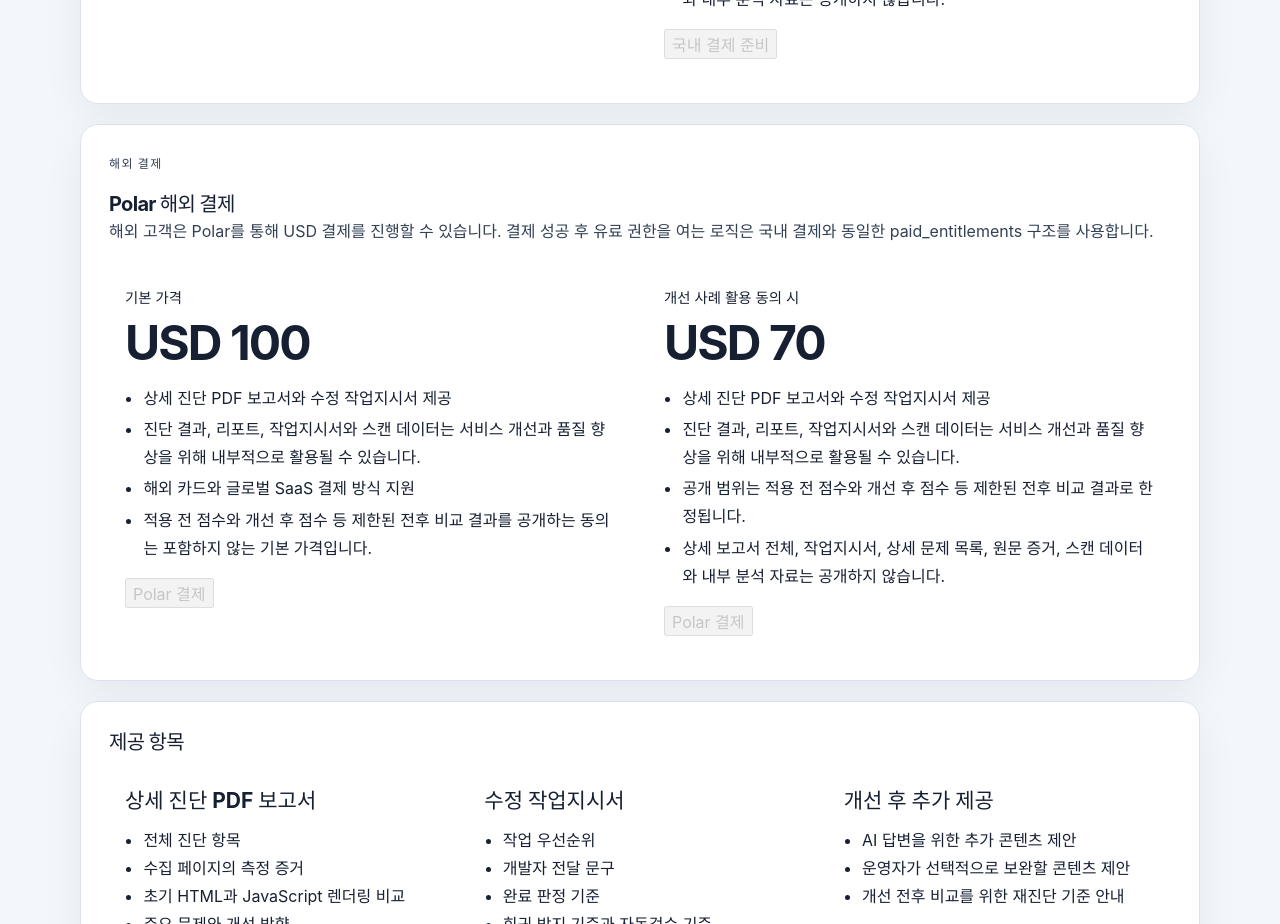
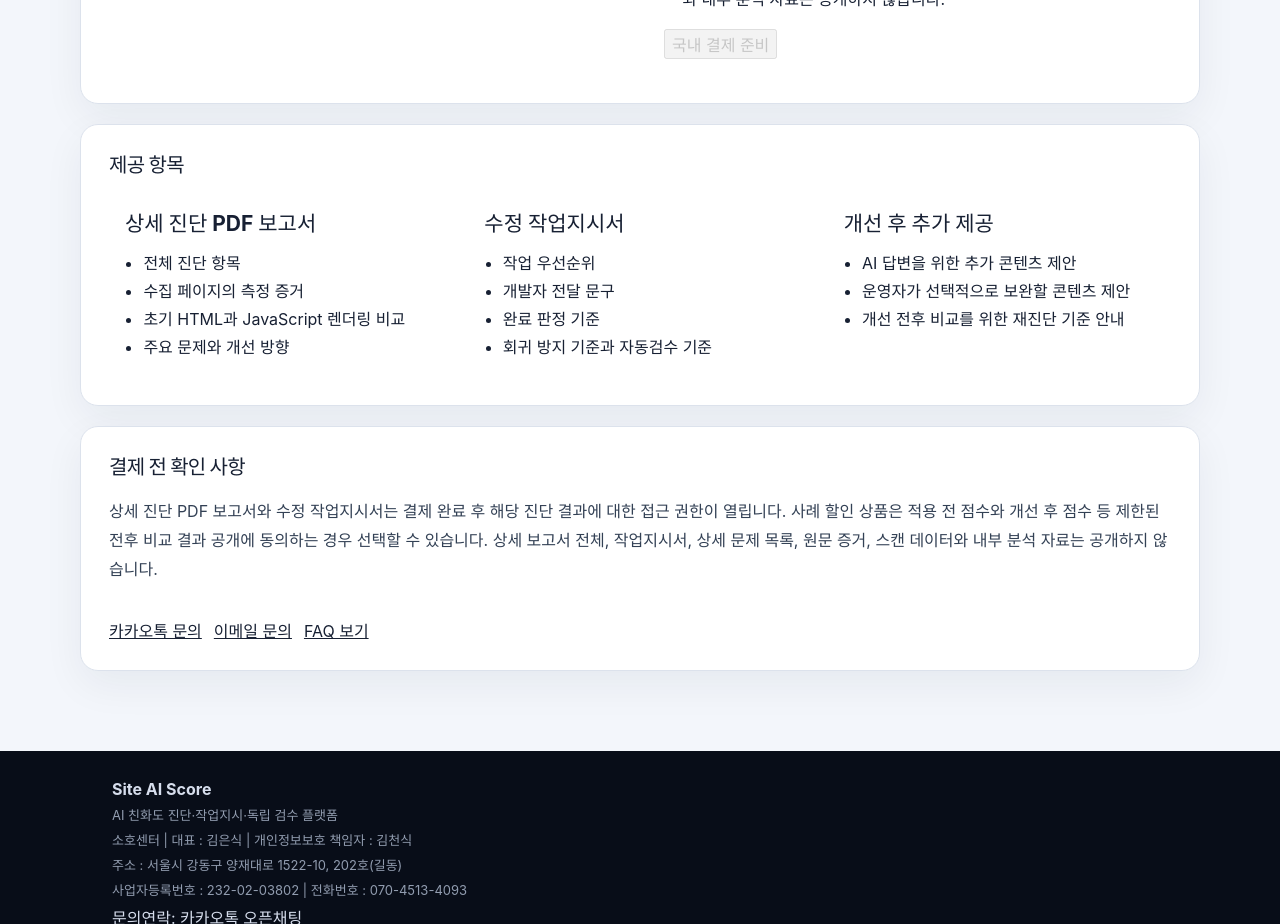
Before and after one commit to sohocenterkr/ai_score_gpt, a React (Vite) app: page /ko/checkout in a window 1280 px wide. Shown: the part 1480-2404 px from the top of the page. Built offline with nearby package versions, Linux system fonts and the light colour scheme; no server answers.

Commit message:
Refine checkout display and report preview

```diff
--- a/client/src/pages/CheckoutPage.tsx
+++ b/client/src/pages/CheckoutPage.tsx
@@ -447,6 +447,8 @@
           </section>
         ) : null}
 
+        {/* 공통 결제 메시지 */}
+        {locale !== "en" ? (
         <section className="legal-card surface checkout-pricing-card">
           <div>
             <p className="eyebrow">{copy.domesticEyebrow}</p>
@@ -546,7 +548,9 @@
             </article>
           </div>
         </section>
+        ) : null}
 
+        {locale === "en" ? (
         <section className="legal-card surface checkout-pricing-card">
           <div>
             <p className="eyebrow">{copy.polarEyebrow}</p>
@@ -598,6 +602,7 @@
             </article>
           </div>
         </section>
+        ) : null}
 
         <section className="legal-card surface">
           <h2>{copy.deliverablesTitle}</h2>
```
